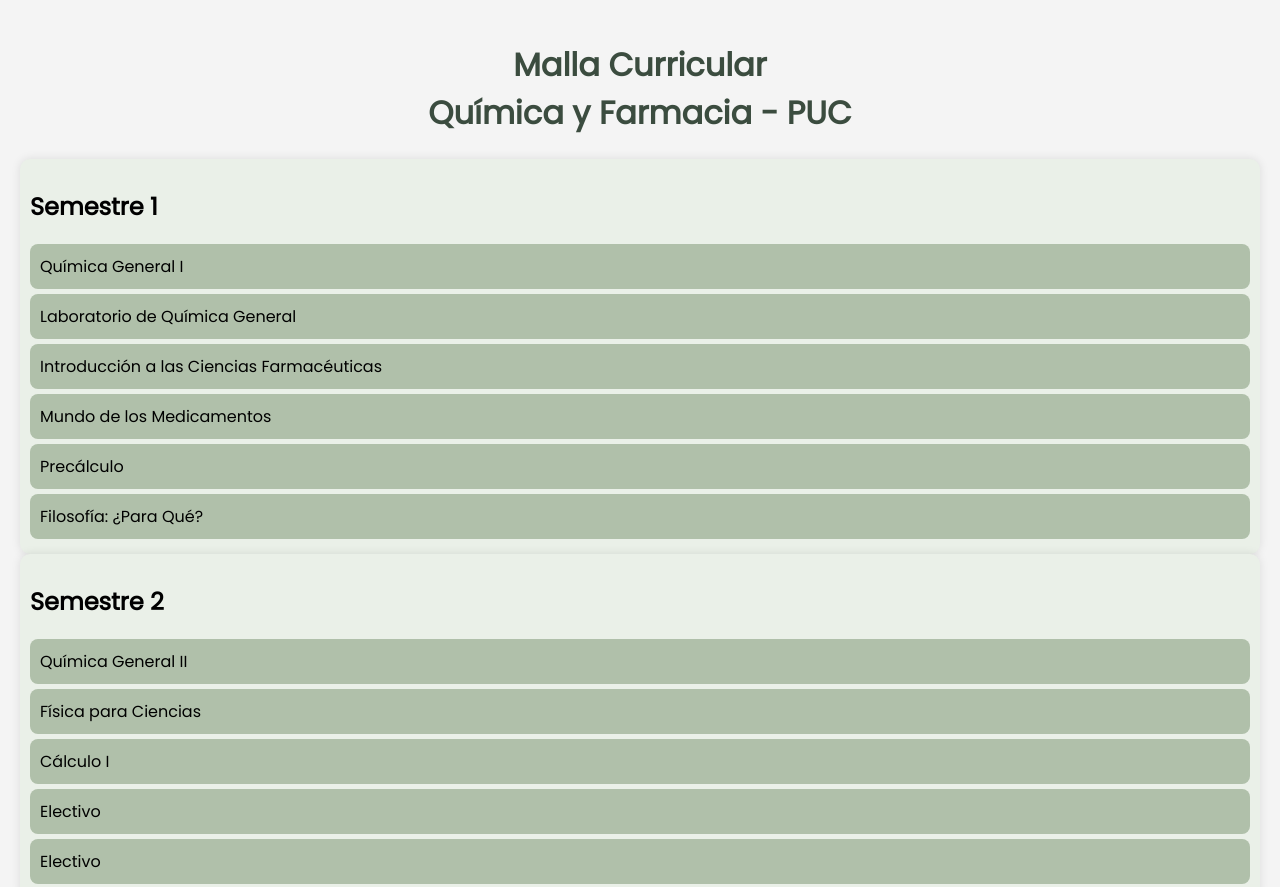
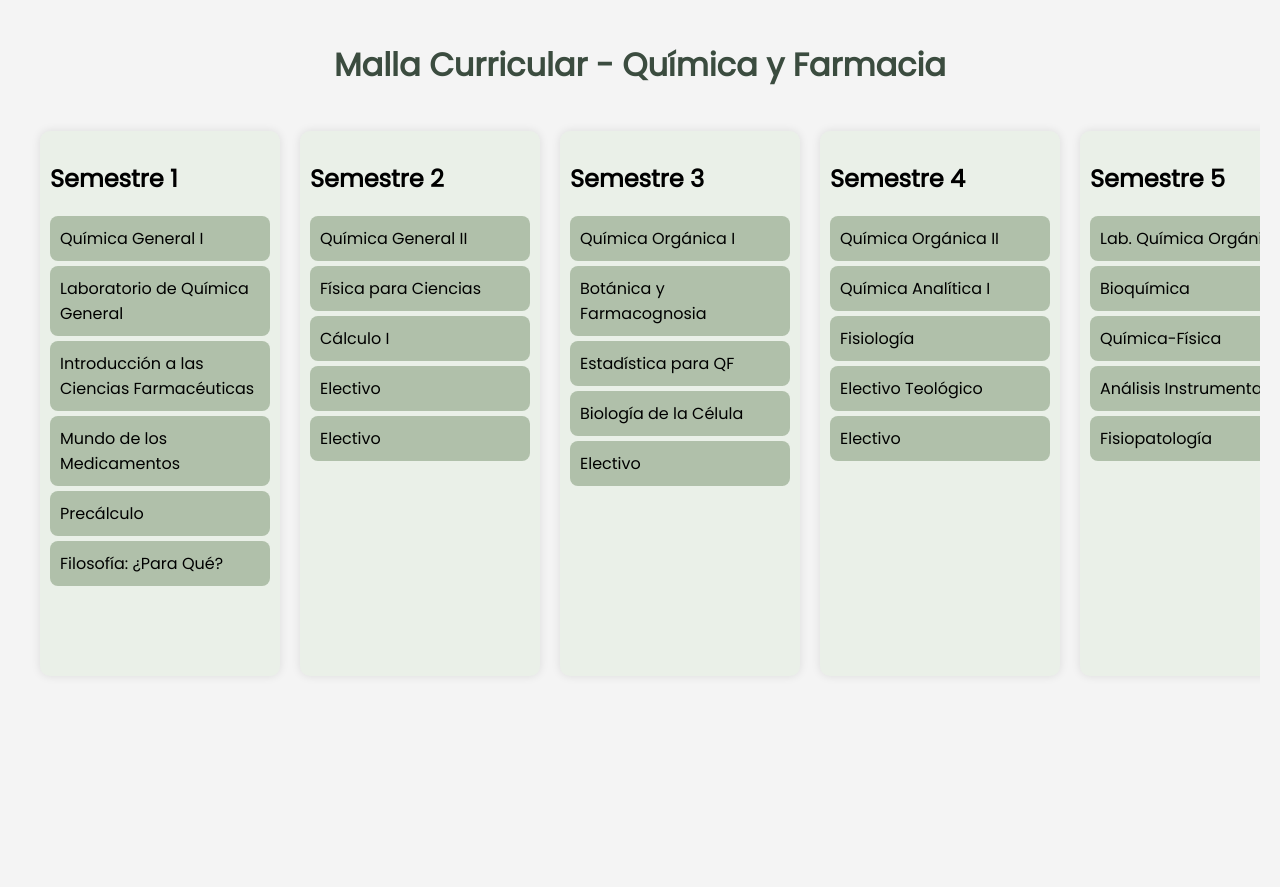
Before and after one commit to antorulitos/Malla-Curricular-Interactiva-QyF-PUC, a plain HTML site: page index.html in a window 1280 px wide. Shown: the top 887 px of the page. After the commit the page ends 800 px from the top, so only its background shows below. Drawn offline with Linux system fonts and the light colour scheme.

Commit message:
Update index.html

```diff
--- a/index.html
+++ b/index.html
@@ -3,25 +3,13 @@
 <head>
   <meta charset="UTF-8" />
   <meta name="viewport" content="width=device-width, initial-scale=1.0"/>
-  <title>Malla Curricular - Química y Farmacia PUC</title>
+  <title>Malla Curricular QyF</title>
   <link rel="stylesheet" href="estilos.css" />
   <link href="https://fonts.googleapis.com/css2?family=Poppins&display=swap" rel="stylesheet">
 </head>
 <body>
-  <header>
-    <h1>Malla Curricular<br>Química y Farmacia - PUC</h1>
-  </header>
-
-  <main>
-    <div id="malla" class="grid-container">
-      <!-- Los ramos se generan desde script.js -->
-    </div>
-  </main>
-
-  <footer>
-    <p>&copy; 2025 Pontificia Universidad Católica de Chile</p>
-  </footer>
-
+  <h1>Malla Curricular - Química y Farmacia</h1>
+  <div id="malla" class="malla"></div>
   <script src="script.js"></script>
 </body>
 </html>
```
